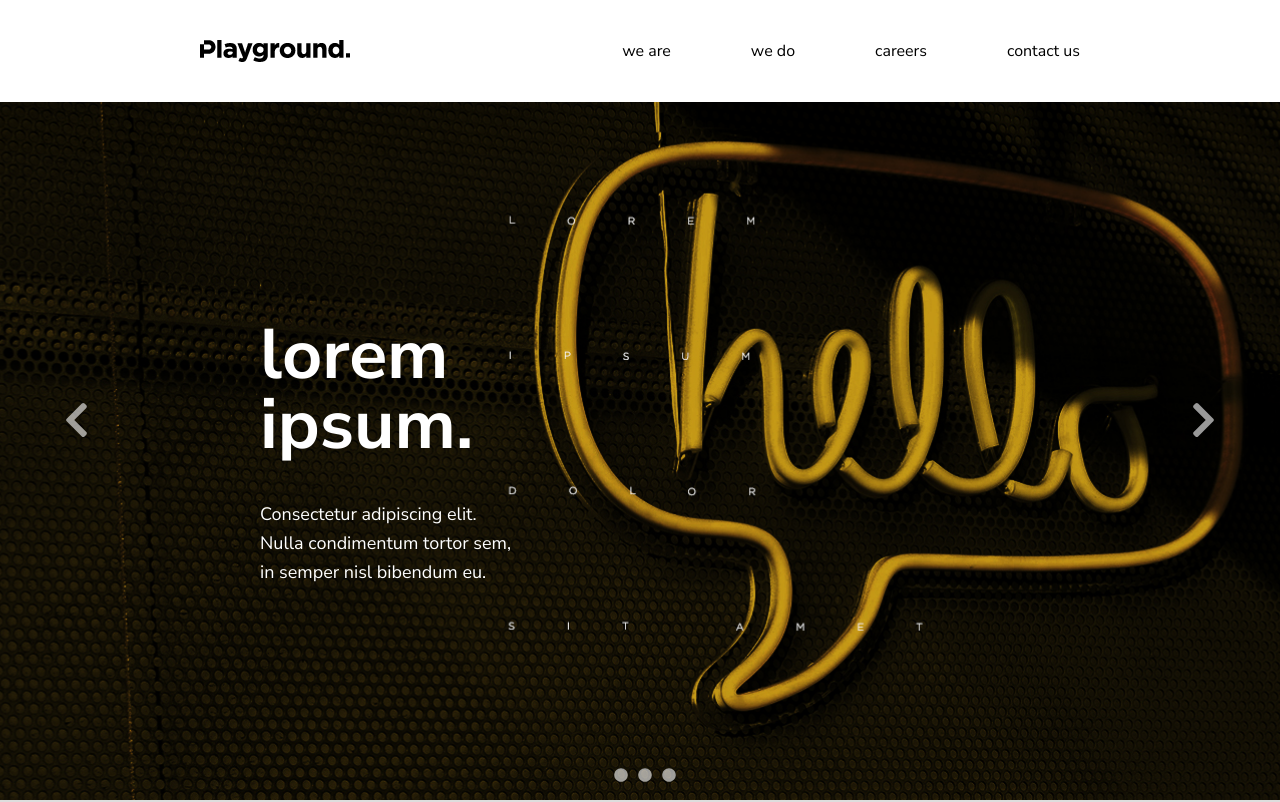
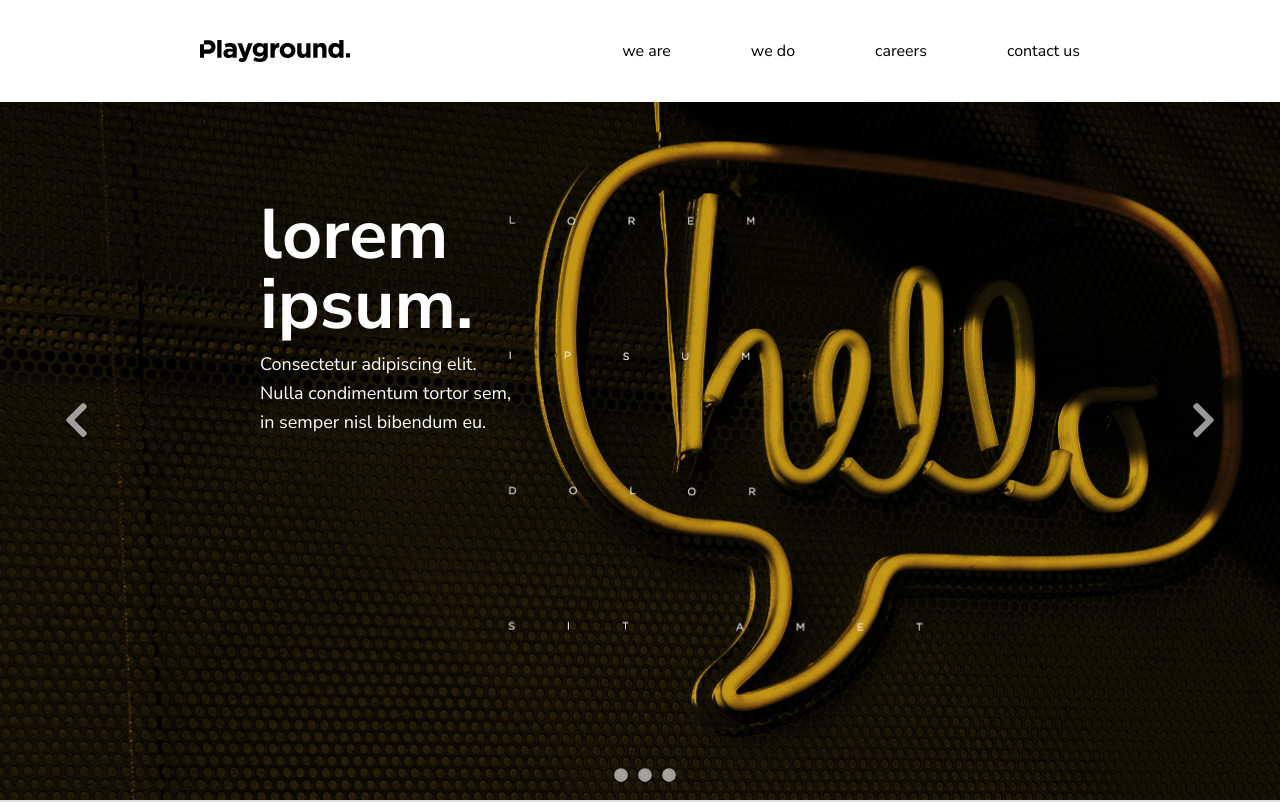
Before and after one commit to Savina05/react-playground, a React app: page / in a window 1280 px wide. Shown: the top 802 px of the page. Built offline with nearby package versions, Linux system fonts and the light colour scheme.

Commit message:
small fix

```diff
--- a/assets/stylesheets/components/_typography.scss
+++ b/assets/stylesheets/components/_typography.scss
@@ -3,12 +3,17 @@
   color: #fff;
   line-height: 1;
   position: absolute;
-  top: 32rem;
+  top: 20rem;
   left: 26rem;
 
   @include respond(tab-land) {
     top: 30rem;
     left: 20rem;
+  }
+
+  @include respond(big-desktop) {
+    top: 30rem;
+    left: 26rem;
   }
 }
 
@@ -17,12 +22,17 @@
   font-size: 1.8rem;
   line-height: 1.6;
   position: absolute;
-  top: 50rem;
+  top: 35rem;
   left: 26rem;
 
   @include respond(tab-land) {
     top: 48rem;
     left: 20rem;
+  }
+
+  @include respond(big-desktop) {
+    top: 50rem;
+    left: 26rem;
   }
 }
 
@@ -84,7 +94,7 @@
 
   @include respond(tab-land) {
     font-size: 1.6rem;
-    padding: 2rem 4rem;
+    padding: 2rem 3rem;
   }
 }
 
@@ -96,7 +106,7 @@
   font-weight: 700;
 
   @include respond(tab-land) {
-    font-size: 1.6rem;
+    font-size: 1.4rem;
     padding: 2rem 4rem;
   }
 }
@@ -123,6 +133,10 @@
 
 .contact_text {
   padding-right: 6rem;
+
+  @include respond(phone) {
+    padding-right: 2rem;
+  }
 }
 
 .contact_paragraph {
@@ -131,6 +145,6 @@
   margin: 3rem 0;
 
   @include respond(phone) {
-    font-size: 1.6rem;
+    font-size: 1.4rem;
   }
 }
--- a/src/components/tab.jsx
+++ b/src/components/tab.jsx
@@ -67,19 +67,19 @@ class Tabs extends Component {
         <div className="tabs">
           <p className="tab_selection tab_selection_active" id="first" onClick={this.firstTab}>
             Vestibulum at odio sit amet
-            <span className="tab_icon">
+            <span className="tab_icon tab_icon_first">
               <FontAwesomeIcon icon={faChevronDown} />
             </span>
           </p>
           <p className="tab_selection" id="second" onClick={this.secondTab}>
             Sed vehicula neque
-            <span className="tab_icon">
+            <span className="tab_icon tab_icon_second">
               <FontAwesomeIcon icon={faChevronUp} />
             </span>
           </p>
           <p className="tab_selection" id="third" onClick={this.thirdTab}>
             Nulla id libero pretium
-            <span className="tab_icon">
+            <span className="tab_icon tab_icon_third">
               <FontAwesomeIcon icon={faChevronUp} />
             </span>
           </p>
```
